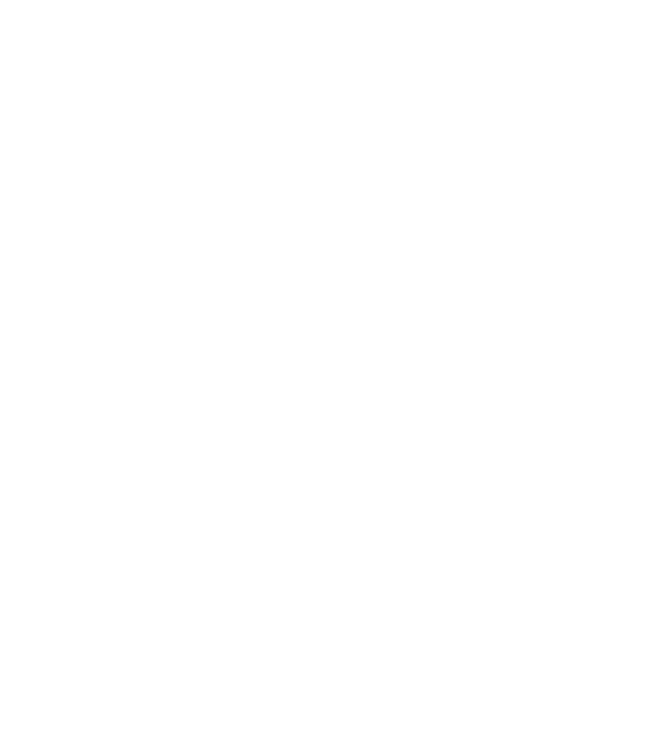
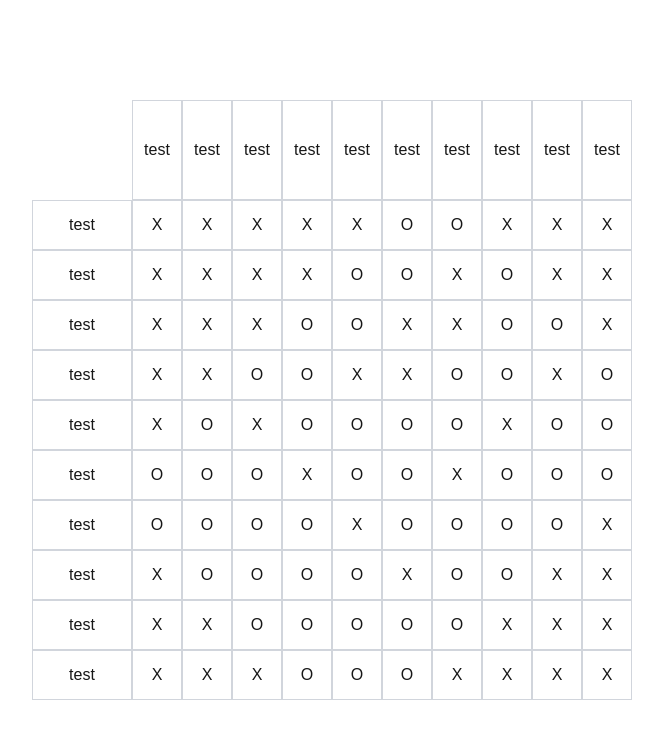
Before and after one commit to TotallyVex/nonogram, a Next.js app: page / in a window 1280 px wide. Shown: the top 738 px of the page, without its empty margins (308-971 px from the left). Built offline with nearby package versions, Linux system fonts and the light colour scheme.

Commit message:
added basic grid layout

```diff
--- a/src/app/page.tsx
+++ b/src/app/page.tsx
@@ -1,3 +1,22 @@
+import PlayingField from "@/components/playingField";
+
 export default function Home() {
-  return <main></main>;
+  const data = [
+    "XXXXXOOXXX",
+    "XXXXOOXOXX",
+    "XXXOOXXOOX",
+    "XXOOXXOOXO",
+    "XOXOOOOXOO",
+    "OOOXOOXOOO",
+    "OOOOXOOOOX",
+    "XOOOOXOOXX",
+    "XXOOOOOXXX",
+    "XXXOOOXXXX",
+  ];
+
+  return (
+    <main className="w-screen h-screen flex items-center justify-center">
+      <PlayingField data={data} />
+    </main>
+  );
 }
--- /dev/null
+++ b/src/components/playingField.tsx
@@ -0,0 +1,43 @@
+"use client";
+
+import { Fragment } from "react";
+
+export default function PlayingField({ data }: { data: string[] }) {
+  return (
+    <div
+      className="grid"
+      style={{
+        gridTemplateColumns: `repeat(${data[0].length + 2}, 1fr)`,
+        gridTemplateRows: `repeat(${data.length + 2}, 1fr)`,
+      }}
+    >
+      {/* keep bottom left corner free */}
+      <div className="w-auto h-auto col-span-2 row-span-2" />
+
+      {data[0].split("").map((header, idx) => (
+        <div
+          key={`header-${idx}`}
+          className="w-auto h-auto border border-gray-300 flex items-center justify-center row-span-2 col-span-1"
+        >
+          test
+        </div>
+      ))}
+
+      {data.map((row, rowIdx) => (
+        <Fragment key={`row-${rowIdx}`}>
+          <div className="flex items-center justify-center h-auto col-span-2 border border-gray-300">
+            test
+          </div>
+          {row.split("").map((cell, colIdx) => (
+            <div
+              key={`cell-${rowIdx}-${colIdx}`}
+              className="border border-gray-300 flex items-center justify-center w-[50px] h-[50px]"
+            >
+              {data[rowIdx][colIdx]}
+            </div>
+          ))}
+        </Fragment>
+      ))}
+    </div>
+  );
+}
```
